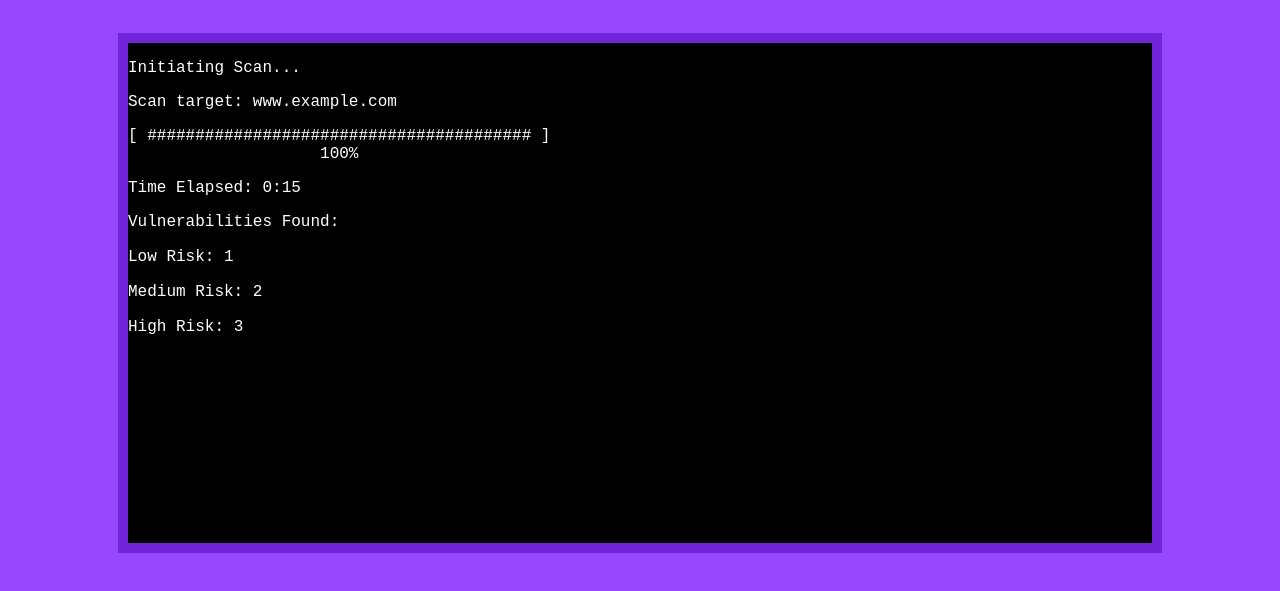
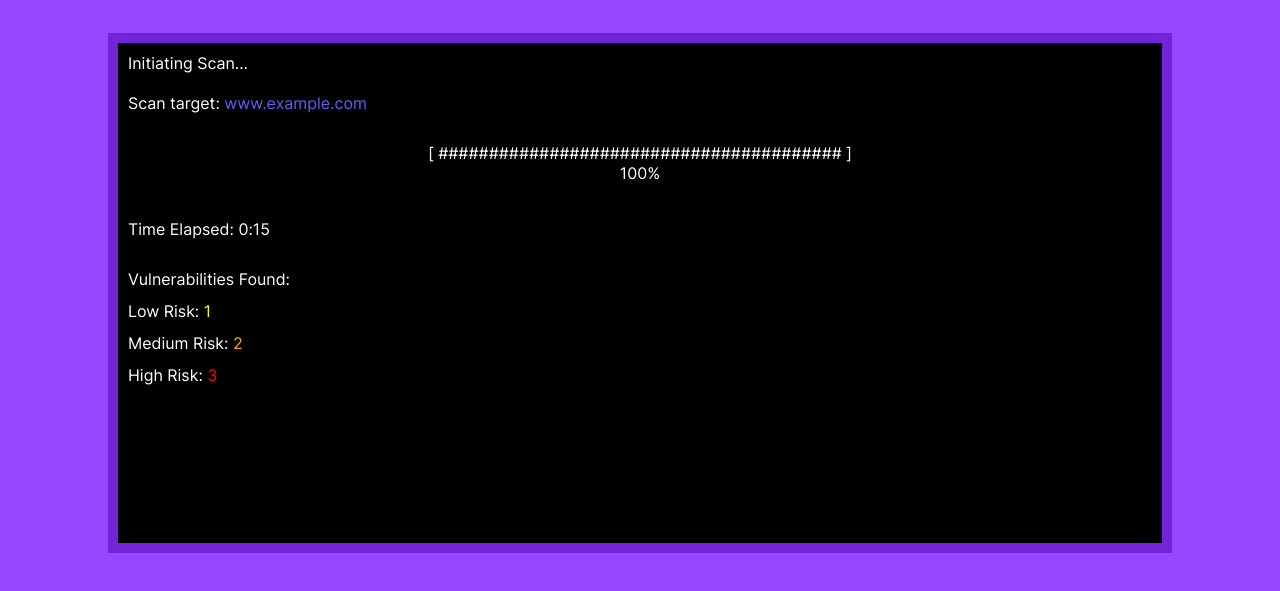
Before and after one commit to mvanditc/WebAppVIP, a plain HTML site: page html/scanPage.html in a window 1280 px wide. Shown: the part 107-698 px from the top of the page. Drawn offline with Linux system fonts and the light colour scheme; files whose address does not match are found by name.

Commit message:
add styling to scan target and risks section

```diff
--- a/css/scanPage.css
+++ b/css/scanPage.css
@@ -19,11 +19,52 @@ body {
     left: 50%;
     transform: translate(-50%, -50%);
     width: 80%;
-    font-family: 'Courier New', Courier, monospace;
+    font-family: 'font1';
+    padding: 0px 10px;
+}
+
+#scanPage-first-container {
+    margin-top: 5px;
+}
+
+#scanPage-initial-container p {
+    margin: 10px 0px;
+}
+
+#scanPage-scan-target-container {
+    display: flex;
+    flex-direction: row;
+}
+
+#scanPage-scan-target {
+    color: var(--blue-text);
+}
+
+#scanPage-progressBar {
+    margin: 20px 0px;
+    position: relative;
+    left: 50%;
+    transform: translate(-50%);
+}
+
+#scanPage-time-elapsed {
+    margin-bottom: 30px;
 }
 
 .scanPage-risk-container {
     display: flex;
     flex-direction: row;
-    margin: -15px 0px;
+    margin: -20px 0px;
 }
+
+#scanPage-low-risk {
+    color: yellow;
+}
+
+#scanPage-medium-risk {
+    color: orange;
+}
+
+#scanPage-high-risk {
+    color: red;
+}
--- a/html/scanPage.html
+++ b/html/scanPage.html
@@ -69,11 +69,14 @@
 
         <!--  HTML CODE FOR BODY  -->
         <div id="scanPage-container" class="scanPage-contaner">
-            <div>
+            <div id="scanPage-initial-container">
                 <p>Initiating Scan...</p>
-                <p id="scanPage-scan-target">Scan target: www.example.com</p>
+                <div id="scanPage-scan-target-container">
+                    <p>Scan target:&nbsp</p>
+                    <p id="scanPage-scan-target">www.example.com</p>
+                </div>
             </div>
-            <div id="progressbar"></div>
+            <div id="scanPage-progressBar"></div>
             <p id="scanPage-time-elapsed">Time Elapsed: 0:15</p>
             <div>
                 <p>Vulnerabilities Found:</p>
--- a/js/scanPage.js
+++ b/js/scanPage.js
@@ -1,6 +1,6 @@
 // JavaScript used for the Scanning Page's functionality.
 
-var progressBar = new AsciiProgress("progressbar",{
+var progressBar = new AsciiProgress("scanPage-progressBar",{
   openCharacter: "[ ",
   loadedCharacter: "#",
   backgroundCharacter: "-",
```
